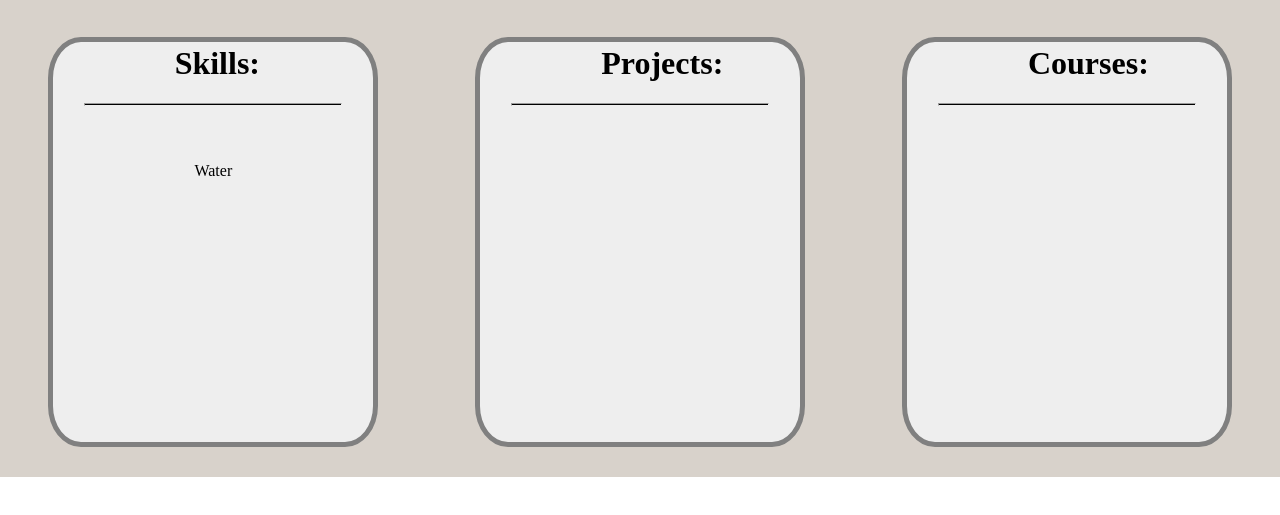
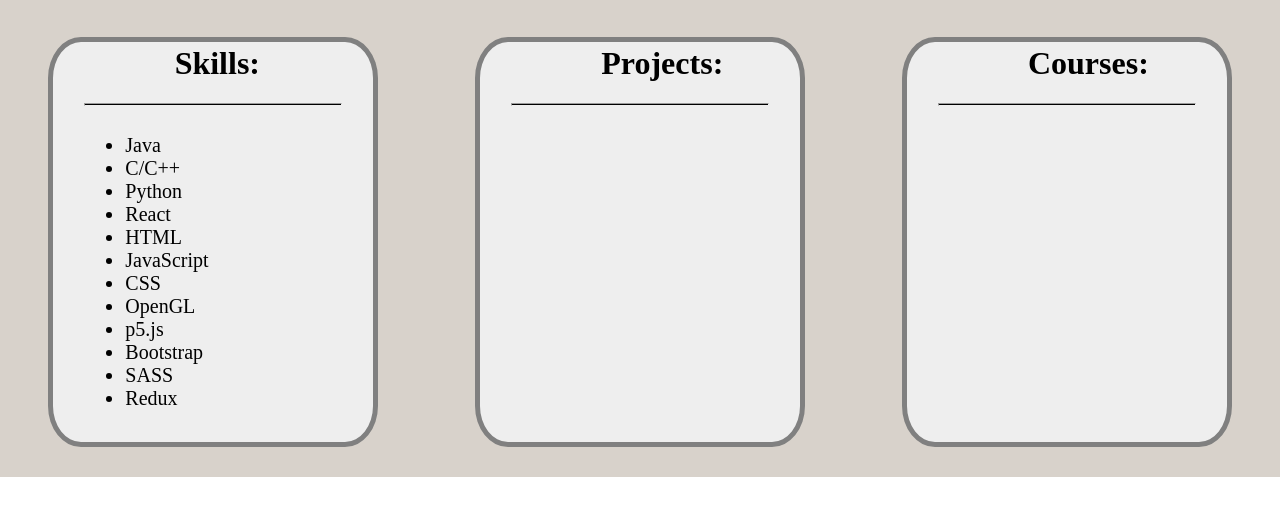
Before and after one commit to Aravind1505/Aravind1505.github.io, a plain HTML site: page index.html in a window 1280 px wide. Shown: the part 147-662 px from the top of the page. Drawn offline with Linux system fonts and the light colour scheme.

Commit message:
ListUpdated
Content List Now displayed its corresponding Items.

Note: Project and Courses need to be updated

```diff
--- a/index.html
+++ b/index.html
@@ -42,6 +42,8 @@
                 <hr class="info-work-line-break">
             </div>
             <div class="content-info" id="content-info-skills">
+                <ul id="content-info-skills-list">
+                </ul>
             </div>
         </div>
         <div class="info-work" id="projects">
@@ -50,6 +52,8 @@
                 <hr class="info-work-line-break">
             </div>
             <div class="content-info" id="content-info-projects">
+                <ul id="content-info-projects-list">
+                </ul>
             </div>
         </div>
         <div class="info-work" id="courses">
@@ -58,6 +62,8 @@
                 <hr class="info-work-line-break">
             </div>
             <div class="content-info" id="content-info-courses">
+                <ul id="content-info-courses-list">
+                </ul>
             </div>
         </div>
     </div>
--- a/script.js
+++ b/script.js
@@ -1 +1,14 @@
-document.getElementById("content-info-skills").appendChild(document.createTextNode("Water"));
+const skills_list_array = ["Java", "C/C++", "Python", "React", "HTML", "JavaScript", "CSS", "OpenGL", "p5.js", "Bootstrap", "SASS", "Redux"];
+const skills_list_array_html = [];
+
+for (let i = 0; i < skills_list_array.length; i++) {
+    skills_list_array_html.push(document.createElement("li"));
+}
+
+for (let i = 0; i < skills_list_array_html.length; i++) {
+    skills_list_array_html[i].id = "Skill" + (i+1);
+    skills_list_array_html[i].innerHTML = skills_list_array[i];
+    document.getElementById("content-info-skills-list").appendChild(skills_list_array_html[i]);
+}
+
+// document.getElementById("content-info-skills-list").appendChild(document.createElement("li"));
--- a/style.css
+++ b/style.css
@@ -158,7 +158,7 @@
     display: flex;
     flex-direction: column;
     justify-content:flex-start;
-    height:15vh;
+    height:9vh;
 }
 
 .info-work-heading-title{
@@ -179,5 +179,8 @@
 }
 
 .content-info{
-    font-size: 2vh;
+    font-size: 2.5vh;
+    /* background-color:red; */
+    width: 20vw;
+    height: 40vh;
 }
```
